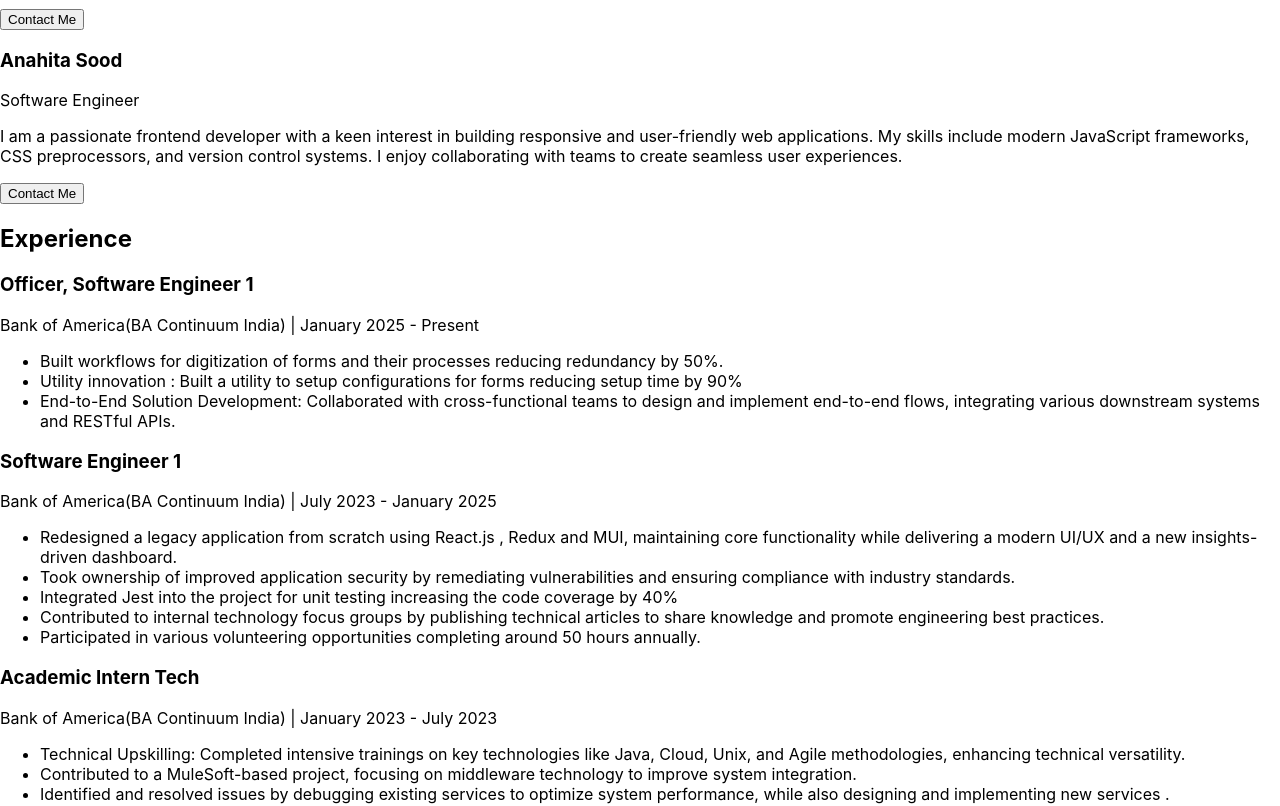
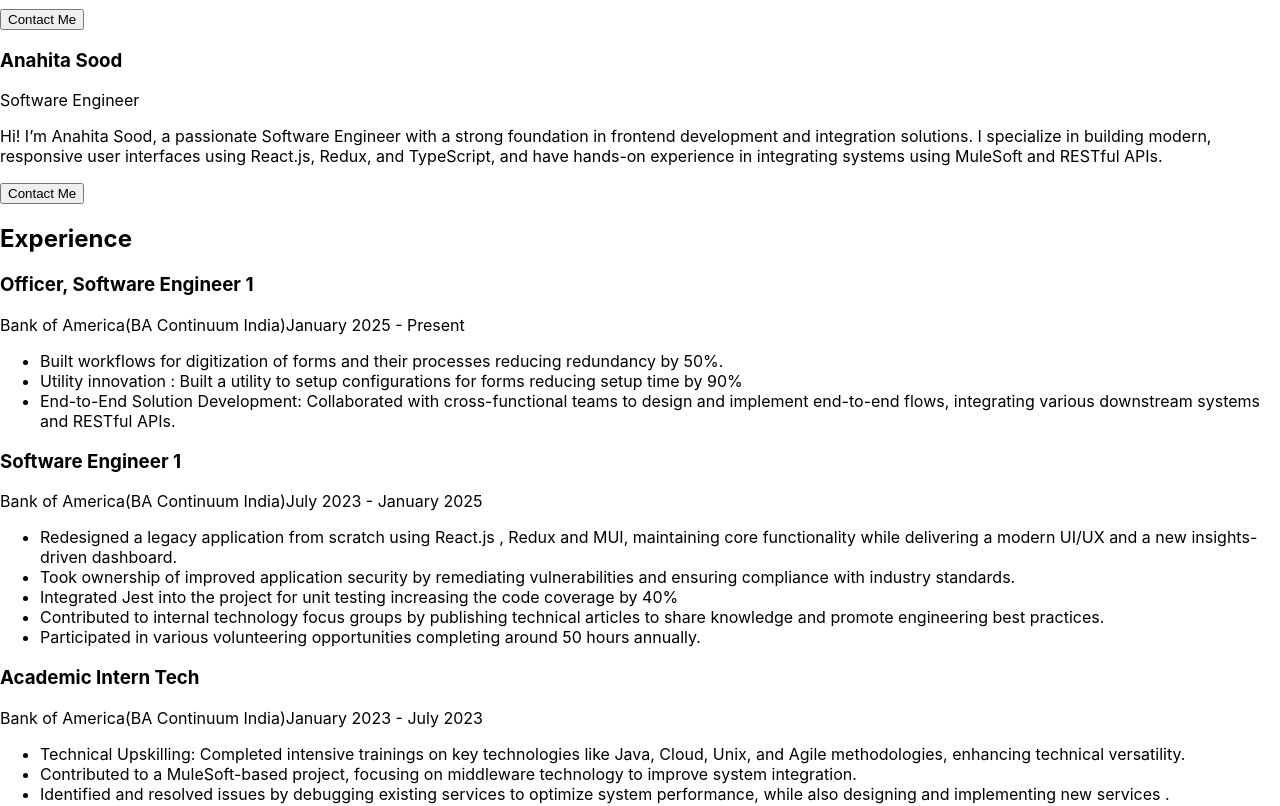
Before and after one commit to anahitasood/portfolio, a React (Create React App) app: page / in a window 1280 px wide. Shown: the part 1080-1886 px from the top of the page. Built offline with nearby package versions, Linux system fonts and the light colour scheme.

Commit message:
bug fixes

```diff
--- a/src/components/About.js
+++ b/src/components/About.js
@@ -42,8 +42,7 @@
           <h3 className="text-lg xs:text-xl sm:text-2xl md:text-4xl lg:text-5xl font-extrabold text-white text-center sm:text-left mb-2 relative z-10">Anahita Sood</h3>
           <p className="text-base xs:text-lg sm:text-xl md:text-2xl lg:text-3xl font-semibold text-secondary text-center sm:text-left mb-4 relative z-10">Software Engineer</p>
           <p className="mt-2 text-sm xs:text-base sm:text-lg md:text-xl text-secondary text-center sm:text-left">
-            I am a passionate frontend developer with a keen interest in building responsive and user-friendly web applications. My skills include modern JavaScript frameworks, CSS preprocessors, and version control systems. I enjoy collaborating with teams to create seamless user experiences.
-          </p>
+           Hi! I’m Anahita Sood, a passionate Software Engineer with a strong foundation in frontend development and integration solutions. I specialize in building modern, responsive user interfaces using React.js, Redux, and TypeScript, and have hands-on experience in integrating systems using MuleSoft and RESTful APIs.</p>
           {/* Contact Me button only on mobile */}
           <button
             onClick={() => setPopupOpen(true)}
--- a/src/components/Experience.js
+++ b/src/components/Experience.js
@@ -12,10 +12,9 @@
             className="bg-white/80 rounded-lg shadow-lg border-2 border-accent p-6 w-full md:w-auto transform transition-transform duration-300 hover:scale-105 hover:shadow-2xl hover:bg-accent/50 hover:backdrop-blur-sm"
           >
             <h3 className="text-xl font-semibold mb-1">{exp.title}</h3>
-            <p className="text-gray-600 mb-2 flex flex-col sm:flex-row sm:items-center gap-1">
+            <p className="text-gray-600 mb-2 flex flex-col gap-1">
               <span>{exp.company}</span>
-              <span className="hidden sm:inline"> | </span>
-              <span>{exp.duration}</span>
+              <span className="text-sm text-gray-500">{exp.duration}</span>
             </p>
             <ul className="list-disc ml-6 mt-2 text-gray-700">
               {exp.responsibilities.map((responsibility, idx) => (
--- a/src/data/skills.js
+++ b/src/data/skills.js
@@ -86,17 +86,5 @@
     {
         name: 'RESTful API',
         level: 4,
-    },
-    {
-        name: 'Technical Writing',
-        level: 4,
-    },
-    {
-        name: 'Vulnerability Remediation',
-        level: 3,
-    },
-    {
-        name: 'Problem Solving',
-        level: 5,
-    },
+    }
 ]
```
